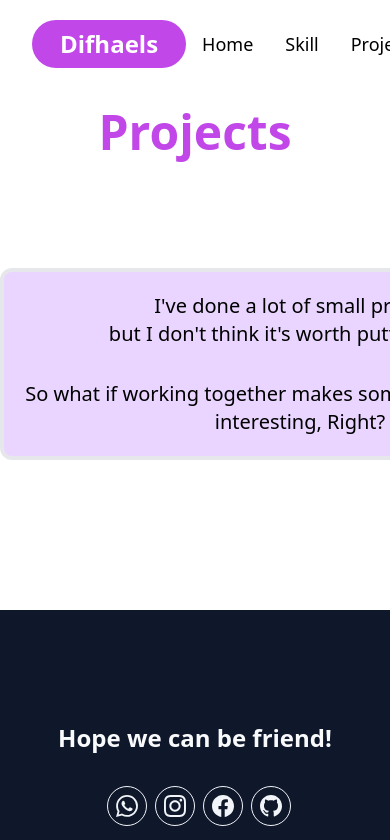
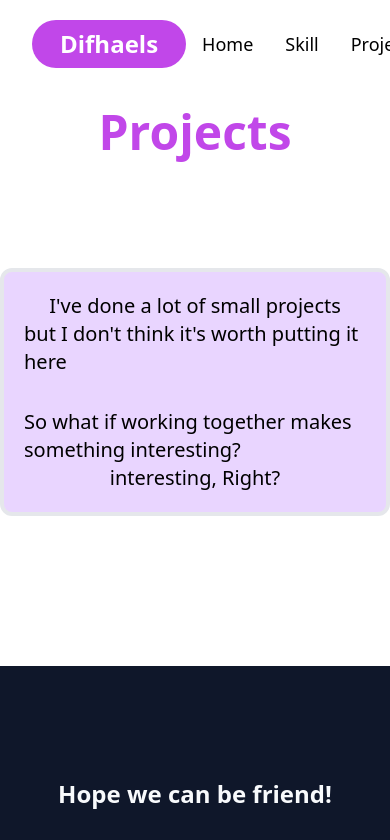
Before and after one commit to difhaels/portfolio-cra, a React (Create React App) app: page /Project in a window 390 px wide. Shown: the top 840 px of the page. Built offline with nearby package versions, Linux system fonts and the light colour scheme.

Commit message:
add emote 404

```diff
--- a/src/components/Project.js
+++ b/src/components/Project.js
@@ -2,7 +2,7 @@ export default function Project() {
   return (
     <div>
       <h1 className="text-5xl mt-10 text-primary font-bold text-center">Projects</h1>
-      <div className="w-[600px] border-4 bg-purple-200 rounded-xl p-5 flex flex-wrap justify-center mx-auto my-28 group hover:bg-purple-500 ">
+      <div className="lg:w-[600px] border-4 bg-purple-200 rounded-xl p-5 flex flex-wrap justify-center mx-auto my-28 group hover:bg-purple-500 mx-5">
         <h1 className="text-xl group-hover:text-slate-50">I've done a lot of small projects</h1>
         <h1 className="text-xl group-hover:text-slate-50">but I don't think it's worth putting it here</h1>
         <h1 className="text-xl pt-8 group-hover:text-slate-50">So what if working together makes something interesting?</h1>
```
Also changed, not shown: src/components/img/emote404.jpg (added).
